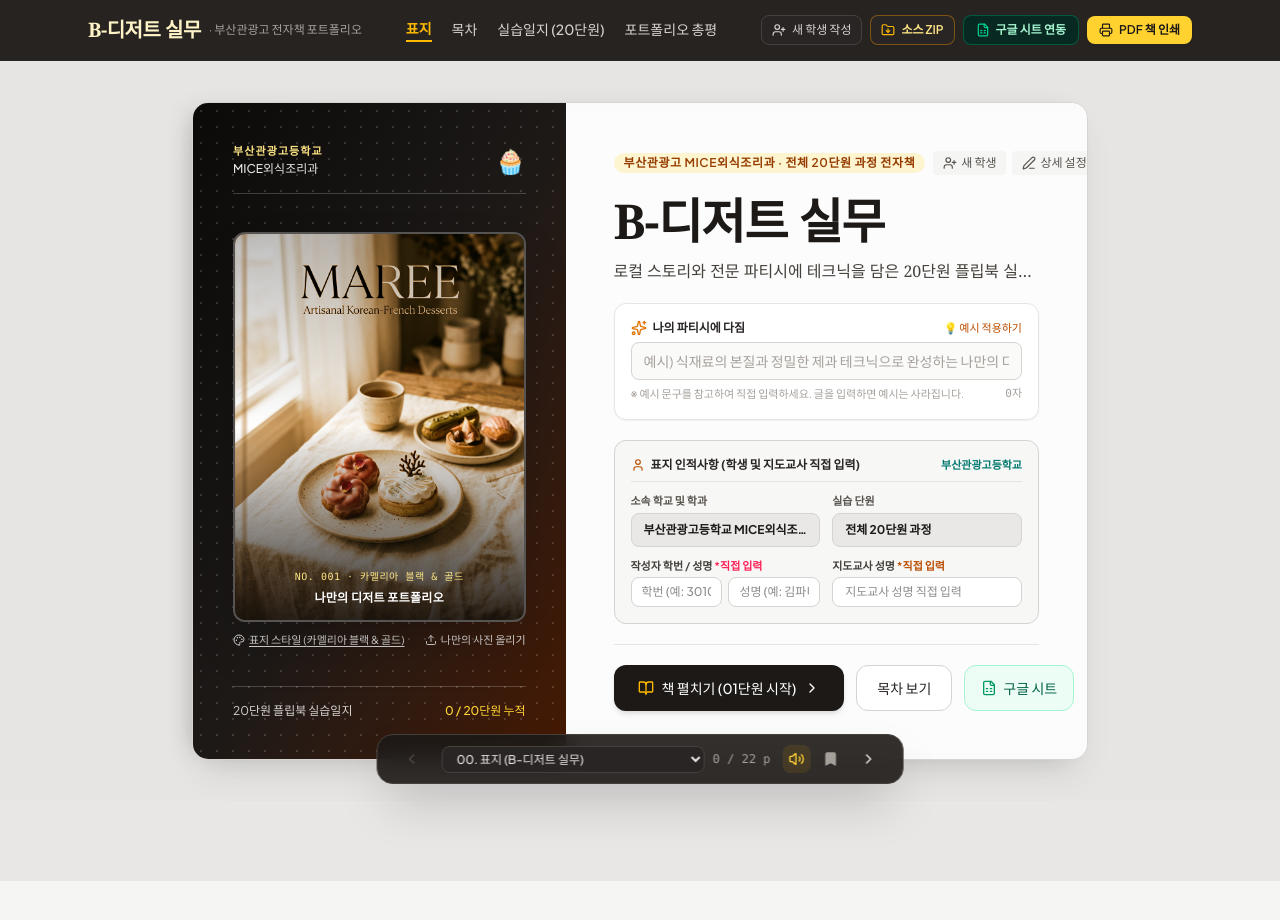
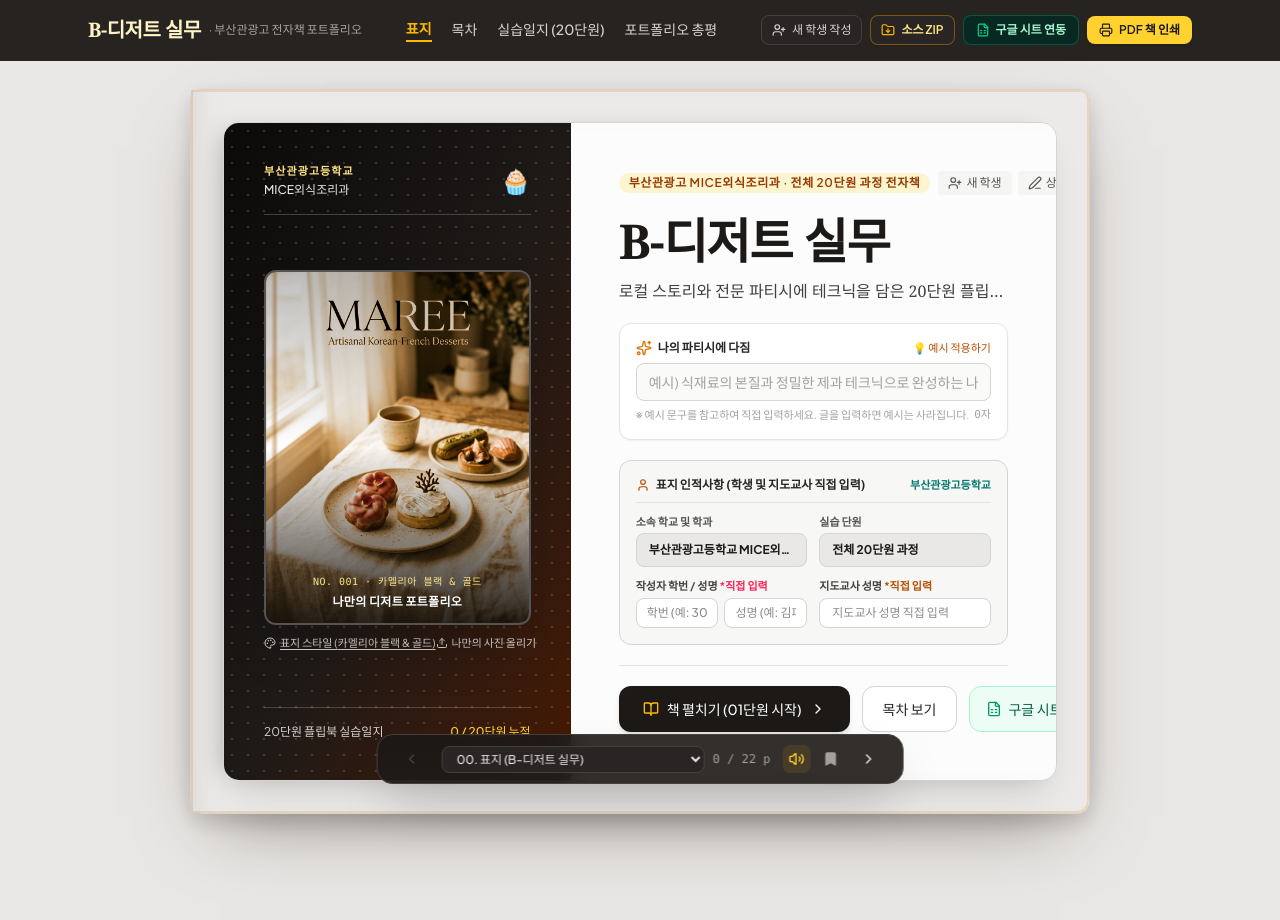
Before and after one commit to teacher203/bst-bc, a React (Vite) app: page / in a window 1280 px wide. Shown: the top 920 px of the page. Before the commit the page ends 881 px from the top, so only its background shows below. Built offline with nearby package versions, Linux system fonts and the light colour scheme.

Commit message:
Create realistic two-page book spread and 4-second page sound

```diff
--- a/src/App.tsx
+++ b/src/App.tsx
@@ -188,11 +188,73 @@ export default function App() {
     );
   }
 
-  // Active unit calculation if on pages 2..21
-  const currentUnitIndex = activePage >= 2 && activePage <= 21 ? activePage - 2 : null;
-  const currentUnit = currentUnitIndex !== null ? UNITS_DATA[currentUnitIndex] : null;
-  const currentUnitLog =
-    currentUnit !== null ? portfolio.units[currentUnit.id] : null;
+  const renderBookPage = (page: number) => {
+    if (page === 0) {
+      return (
+        <BookCover
+          student={portfolio.student}
+          onUpdateStudent={handleUpdateStudent}
+          onOpenBook={() => handleNavigate(2)}
+          onViewToc={() => handleNavigate(1)}
+          onNewStudent={handleNewStudent}
+          onOpenGoogleSheets={() => setIsGoogleSheetsOpen(true)}
+          completedCount={completedCount}
+        />
+      );
+    }
+
+    if (page === 1) {
+      return (
+        <TableOfContents
+          portfolio={portfolio}
+          onNavigateToUnit={(unitId) => handleNavigate(unitId + 1)}
+          onNavigateToCover={() => handleNavigate(0)}
+          onNavigateToEpilogue={() => handleNavigate(22)}
+        />
+      );
+    }
+
+    if (page >= 2 && page <= 21) {
+      const unit = UNITS_DATA[page - 2];
+      const log = portfolio.units[unit.id];
+      if (!log) return null;
+      return (
+        <UnitPage
+          key={unit.id}
+          unit={unit}
+          log={log}
+          student={portfolio.student}
+          onUpdateLog={(updated) => handleUpdateLog(unit.id, updated)}
+          onPrevUnit={() => handleNavigate(Math.max(1, page - 1))}
+          onNextUnit={() => handleNavigate(Math.min(22, page + 1))}
+          onPrintThisPage={() => {
+            setActivePage(page);
+            setPrintMode('single');
+          }}
+          onOpenGoogleSheetsModal={() => setIsGoogleSheetsOpen(true)}
+          isFirstUnit={unit.id === 1}
+          isLastUnit={unit.id === 20}
+          googleSheetsWebhookUrl={portfolio.googleSheetsWebhookUrl}
+        />
+      );
+    }
+
+    return (
+      <EpiloguePage
+        portfolio={portfolio}
+        student={portfolio.student}
+        onUpdateSummary={handleUpdateSummary}
+        onPrintAll={() => setPrintMode('all')}
+        onExportTxt={() => exportPortfolioAsTxt(portfolio)}
+        onExportJson={() => exportPortfolioAsJSON(portfolio)}
+        onDownloadZip={downloadProjectZip}
+        onNavigateToCover={() => handleNavigate(0)}
+      />
+    );
+  };
+
+  const leftPage = activePage === 0 ? null : activePage % 2 === 1 ? activePage : activePage - 1;
+  const rightPage = activePage === 0 ? 0 : leftPage !== null && leftPage + 1 <= 22 ? leftPage + 1 : null;
 
   return (
     <div className="min-h-screen bg-stone-200/90 text-stone-900 flex flex-col selection:bg-amber-100 selection:text-amber-900 pb-20">
@@ -213,96 +275,39 @@ export default function App() {
         saveStatus={saveStatus}
       />
 
-      {/* Main flipbook canvas: every destination uses the same directional page turn. */}
-      <main className="flex-1 overflow-hidden book-stage">
-        <AnimatePresence mode="wait" custom={pageDirection} initial={false}>
+      {/* Desktop opens as a true two-page spread; mobile keeps one readable leaf. */}
+      <main className="flex-1 book-stage px-0 lg:px-4 py-0 lg:py-7">
+        <div className={`open-book ${activePage === 0 ? 'is-cover' : ''}`}>
+          {leftPage !== null && (
+            <section className={`book-face book-face-left ${activePage === leftPage ? 'is-active-page' : ''}`} aria-label={`${leftPage}쪽`}>
+              {renderBookPage(leftPage)}
+            </section>
+          )}
+          {rightPage !== null && (
+            <section className={`book-face book-face-right ${activePage === rightPage ? 'is-active-page' : ''}`} aria-label={`${rightPage}쪽`}>
+              {renderBookPage(rightPage)}
+            </section>
+          )}
+
+          <AnimatePresence custom={pageDirection} initial={false}>
             <motion.div
               key={activePage}
               custom={pageDirection}
-            variants={{
-              enter: (direction: number) => ({
-                opacity: 0.25,
-                rotateY: direction > 0 ? -82 : 82,
-                x: direction > 0 ? '12%' : '-12%',
-                scale: 0.985,
-                transformOrigin: direction > 0 ? 'left center' : 'right center',
-                filter: 'brightness(0.72)',
-              }),
-              center: {
-                opacity: 1,
-                rotateY: 0,
-                x: 0,
-                scale: 1,
-                filter: 'brightness(1)',
-              },
-              exit: (direction: number) => ({
-                opacity: 0.15,
-                rotateY: direction > 0 ? 82 : -82,
-                x: direction > 0 ? '-12%' : '12%',
-                scale: 0.985,
-                transformOrigin: direction > 0 ? 'left center' : 'right center',
-                filter: 'brightness(0.68)',
-              }),
+              className={`turning-leaf ${pageDirection > 0 ? 'turning-forward' : 'turning-backward'}`}
+              initial={{ rotateY: 0, filter: 'brightness(1)' }}
+              animate={{
+                rotateY: pageDirection > 0 ? -180 : 180,
+                filter: ['brightness(1)', 'brightness(0.7)', 'brightness(1)'],
               }}
-            initial="enter"
-            animate="center"
-            exit="exit"
-            transition={{ duration: 0.62, ease: [0.22, 0.72, 0.18, 1] }}
-            className="book-turn-page"
+              exit={{ opacity: 0 }}
+              transition={{ duration: 1.05, ease: [0.3, 0.02, 0.18, 1] }}
+              aria-hidden="true"
             >
-            <span className="page-turn-sheen" aria-hidden="true" />
-            {activePage === 0 && (
-              <BookCover
-                student={portfolio.student}
-                onUpdateStudent={handleUpdateStudent}
-                onOpenBook={() => handleNavigate(2)} // Jump to Unit 01
-                onViewToc={() => handleNavigate(1)}  // Jump to TOC
-                onNewStudent={handleNewStudent}
-                onOpenGoogleSheets={() => setIsGoogleSheetsOpen(true)}
-                completedCount={completedCount}
-              />
-            )}
-
-            {activePage === 1 && (
-              <TableOfContents
-                portfolio={portfolio}
-                onNavigateToUnit={(unitId) => handleNavigate(unitId + 1)}
-                onNavigateToCover={() => handleNavigate(0)}
-                onNavigateToEpilogue={() => handleNavigate(22)}
-              />
-            )}
-
-            {activePage >= 2 && activePage <= 21 && currentUnit && currentUnitLog && (
-              <UnitPage
-                key={currentUnit.id}
-                unit={currentUnit}
-                log={currentUnitLog}
-                student={portfolio.student}
-                onUpdateLog={(updated) => handleUpdateLog(currentUnit.id, updated)}
-                onPrevUnit={() => handleNavigate(Math.max(1, activePage - 1))}
-                onNextUnit={() => handleNavigate(Math.min(22, activePage + 1))}
-                onPrintThisPage={() => setPrintMode('single')}
-                onOpenGoogleSheetsModal={() => setIsGoogleSheetsOpen(true)}
-                isFirstUnit={currentUnit.id === 1}
-                isLastUnit={currentUnit.id === 20}
-                googleSheetsWebhookUrl={portfolio.googleSheetsWebhookUrl}
-              />
-            )}
-
-            {activePage === 22 && (
-              <EpiloguePage
-                portfolio={portfolio}
-                student={portfolio.student}
-                onUpdateSummary={handleUpdateSummary}
-                onPrintAll={() => setPrintMode('all')}
-                onExportTxt={() => exportPortfolioAsTxt(portfolio)}
-                onExportJson={() => exportPortfolioAsJSON(portfolio)}
-                onDownloadZip={downloadProjectZip}
-                onNavigateToCover={() => handleNavigate(0)}
-              />
-            )}
+              <span className="turning-leaf-paper" />
             </motion.div>
           </AnimatePresence>
+          <span className="book-gutter" aria-hidden="true" />
+        </div>
       </main>
 
       {/* Bottom Floating Page Navigator */}
--- a/src/index.css
+++ b/src/index.css
@@ -36,52 +36,74 @@
 }
 
 /* A single book stage wraps every page, including cover, TOC and epilogue. */
-.book-stage {
-  perspective: 1900px;
-  perspective-origin: 50% 38%;
+.book-stage { perspective: 2400px; perspective-origin: 50% 25%; overflow-x: clip; }
+
+.open-book {
+  position: relative;
+  display: grid;
+  grid-template-columns: minmax(0, 1fr) minmax(0, 1fr);
+  width: min(1600px, 98vw);
+  margin: 0 auto 5rem;
+  background: #faf8f3;
+  border: 1px solid rgba(120, 89, 50, 0.24);
+  border-radius: 10px 10px 14px 14px;
+  box-shadow: 0 30px 70px -28px rgba(39, 29, 18, 0.52), 0 8px 20px rgba(39, 29, 18, 0.16);
+  transform-style: preserve-3d;
 }
 
-.book-turn-page {
-  position: relative;
-  min-height: 100%;
-  transform-style: preserve-3d;
+.open-book.is-cover { display: block; width: min(900px, 96vw); }
+.book-face { min-width: 0; background: #fffefb; overflow: hidden; position: relative; }
+.book-face-left { border-radius: 9px 0 0 12px; box-shadow: inset -28px 0 34px -34px rgba(40, 29, 17, 0.75); }
+.book-face-right { border-radius: 0 9px 12px 0; box-shadow: inset 28px 0 34px -34px rgba(40, 29, 17, 0.75); }
+.book-face > * { min-height: 100%; }
+.is-active-page { outline: 2px solid rgba(217, 119, 6, 0.18); outline-offset: -2px; }
+
+.book-gutter {
+  position: absolute; z-index: 22; top: 0; bottom: 0; left: 50%; width: 18px;
+  transform: translateX(-50%); pointer-events: none;
+  background: linear-gradient(90deg, transparent, rgba(49, 35, 21, 0.16) 42%, rgba(255,255,255,0.58) 51%, rgba(49,35,21,0.13) 58%, transparent);
+}
+.is-cover .book-gutter { display: none; }
+
+.turning-leaf {
+  position: absolute; z-index: 21; top: 0; bottom: 0; width: 50%; pointer-events: none;
+  transform-style: preserve-3d; backface-visibility: hidden; will-change: transform, filter;
+}
+.turning-forward { left: 50%; transform-origin: left center; }
+.turning-backward { left: 0; transform-origin: right center; }
+.turning-leaf-paper {
+  position: absolute; inset: 0; border: 1px solid rgba(120, 89, 50, 0.18);
+  background: linear-gradient(90deg, #f3efe6 0%, #fffefb 18%, #ffffff 72%, #eee7d9 100%);
+  box-shadow: 0 5px 32px rgba(35, 25, 15, 0.28);
   backface-visibility: hidden;
-  will-change: transform, opacity, filter;
+}
+.turning-leaf-paper::after {
+  content: ''; position: absolute; inset: 0;
+  background: linear-gradient(90deg, transparent 15%, rgba(255,255,255,.68) 48%, rgba(61,42,23,.2) 92%);
 }
 
-.page-turn-sheen {
-  position: absolute;
-  inset: 0;
-  z-index: 30;
-  pointer-events: none;
-  opacity: 0;
-  background: linear-gradient(
-    90deg,
-    transparent 0%,
-    rgba(255, 255, 255, 0.08) 34%,
-    rgba(255, 255, 255, 0.5) 50%,
-    rgba(52, 42, 31, 0.18) 66%,
-    transparent 100%
-  );
-  animation: page-sheen 620ms cubic-bezier(0.22, 0.72, 0.18, 1);
+@media (min-width: 1024px) {
+  .book-face .max-w-6xl, .book-face .max-w-5xl, .book-face .max-w-4xl { max-width: 100%; }
+  .book-face { font-size: 0.92rem; }
 }
 
-@keyframes page-sheen {
-  0% { opacity: 0; transform: translateX(38%); }
-  42% { opacity: 0.72; }
-  100% { opacity: 0; transform: translateX(-38%); }
+@media (max-width: 1023px) {
+  .open-book, .open-book.is-cover { display: block; width: 100%; border: 0; border-radius: 0; box-shadow: none; margin-bottom: 5rem; }
+  .book-face { display: none; border-radius: 0; box-shadow: none; }
+  .book-face.is-active-page { display: block; }
+  .book-gutter { display: none; }
+  .turning-leaf { width: 100%; left: 0; }
+  .turning-forward { transform-origin: left center; }
+  .turning-backward { transform-origin: right center; }
 }
 
 @media (prefers-reduced-motion: reduce) {
-  .book-turn-page {
+  .turning-leaf {
     transform: none !important;
     filter: none !important;
     transition-duration: 1ms !important;
   }
-
-  .page-turn-sheen {
-    display: none;
-  }
+  .turning-leaf-paper { display: none; }
 }
 
 /* Print styling for PDF generation */
--- a/src/utils/pageTurnSound.ts
+++ b/src/utils/pageTurnSound.ts
@@ -17,16 +17,21 @@ export const playPageTurnSound = () => {
       void context.resume();
     }
 
-    const duration = 0.42;
+    // Four seconds: lift, bend, sweep and a soft landing of a real paper leaf.
+    const duration = 4;
     const frameCount = Math.floor(context.sampleRate * duration);
     const buffer = context.createBuffer(1, frameCount, context.sampleRate);
     const samples = buffer.getChannelData(0);
 
     for (let i = 0; i < frameCount; i += 1) {
       const progress = i / frameCount;
-      const envelope = Math.sin(Math.PI * progress) * (1 - progress * 0.35);
+      const lift = Math.exp(-Math.pow((progress - 0.16) / 0.11, 2));
+      const sweep = Math.exp(-Math.pow((progress - 0.48) / 0.22, 2));
+      const landing = Math.exp(-Math.pow((progress - 0.82) / 0.08, 2));
+      const envelope = Math.min(1, lift * 0.55 + sweep * 0.82 + landing * 0.42);
       const grain = Math.random() * 2 - 1;
-      const flutter = 0.72 + Math.sin(progress * Math.PI * 18) * 0.18;
+      const flutter = 0.76 + Math.sin(progress * Math.PI * 42) * 0.13
+        + Math.sin(progress * Math.PI * 113) * 0.07;
       samples[i] = grain * envelope * flutter;
     }
 
@@ -38,10 +43,11 @@ export const playPageTurnSound = () => {
     highPass.type = 'highpass';
     highPass.frequency.setValueAtTime(520, context.currentTime);
     lowPass.type = 'lowpass';
-    lowPass.frequency.setValueAtTime(4200, context.currentTime);
-    lowPass.frequency.exponentialRampToValueAtTime(1500, context.currentTime + duration);
+    lowPass.frequency.setValueAtTime(1800, context.currentTime);
+    lowPass.frequency.exponentialRampToValueAtTime(5200, context.currentTime + 1.7);
+    lowPass.frequency.exponentialRampToValueAtTime(1200, context.currentTime + duration);
     gain.gain.setValueAtTime(0.0001, context.currentTime);
-    gain.gain.exponentialRampToValueAtTime(0.12, context.currentTime + 0.035);
+    gain.gain.exponentialRampToValueAtTime(0.105, context.currentTime + 0.22);
     gain.gain.exponentialRampToValueAtTime(0.0001, context.currentTime + duration);
 
     source.buffer = buffer;
```
Lines whose indentation alone changed are shown as unchanged.
